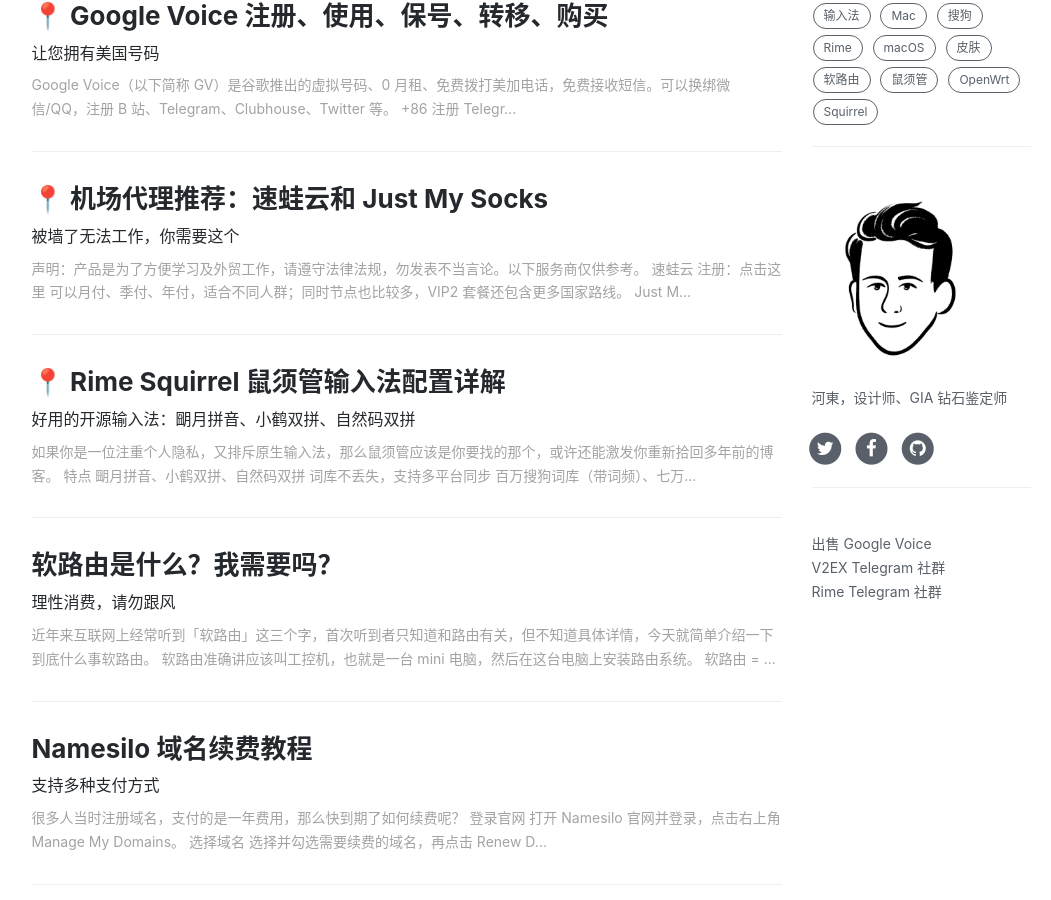
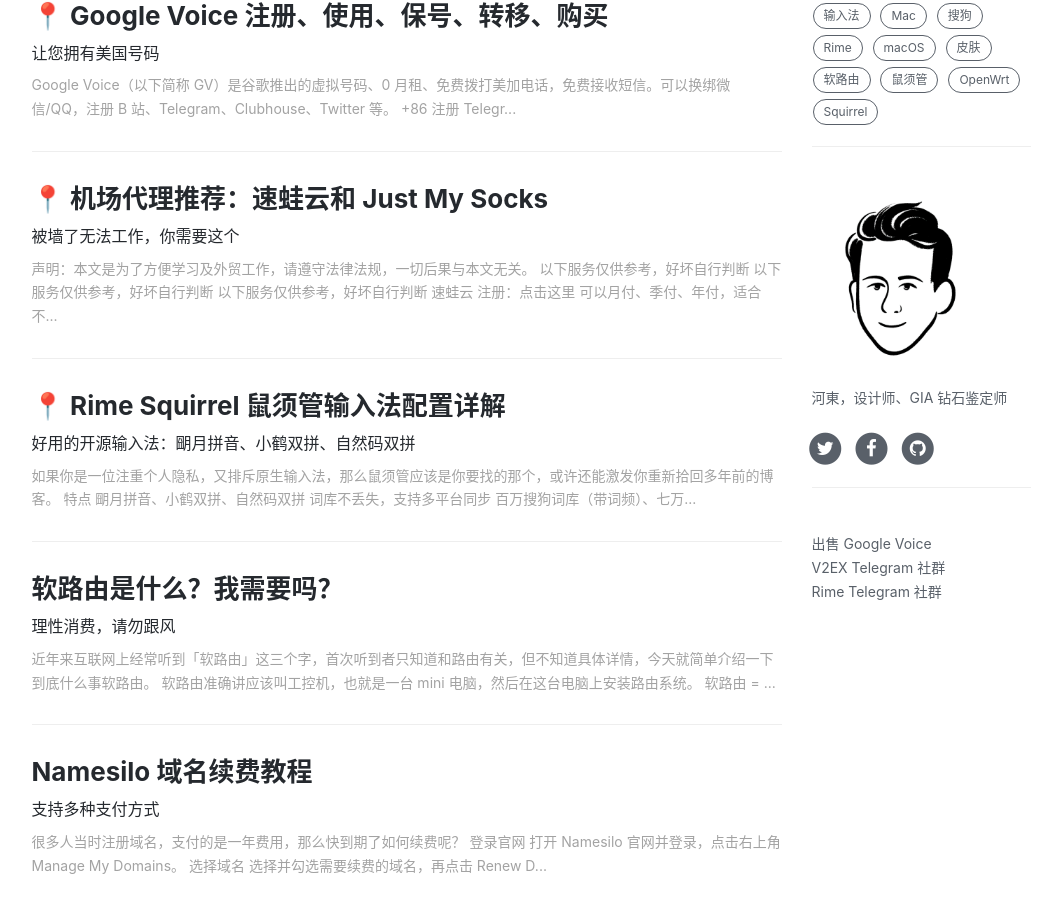
Before and after one commit to ssnhd/ssnhd.github.io, a Jekyll site: the page built from index.html, in a window 1280 px wide and 900 px high, scrolled down 469 px. Shown: the whole window, without its empty margins (136-1187 px from the left). Built offline with Jekyll 4.4.1, drawn with Linux system fonts in a browser that asks for light colours; nearby versions of some CDN libraries; the list of posts is cut into pages by our own code; comment, search, counter and statistics services are not loaded.

Commit message:
Update 2022-1-26-server.md

```diff
--- a/_posts/2022-1-26-server.md
+++ b/_posts/2022-1-26-server.md
@@ -17,7 +17,10 @@
   - 速蛙云
 ---
 
-声明：产品是为了方便学习及外贸工作，请遵守法律法规，勿发表不当言论。以下服务商仅供参考。
+声明：本文是为了方便学习及外贸工作，请遵守法律法规，一切后果与本文无关。\
+`以下服务仅供参考，好坏自行判断`\
+`以下服务仅供参考，好坏自行判断`\
+`以下服务仅供参考，好坏自行判断`
 
 # 速蛙云
 
```
